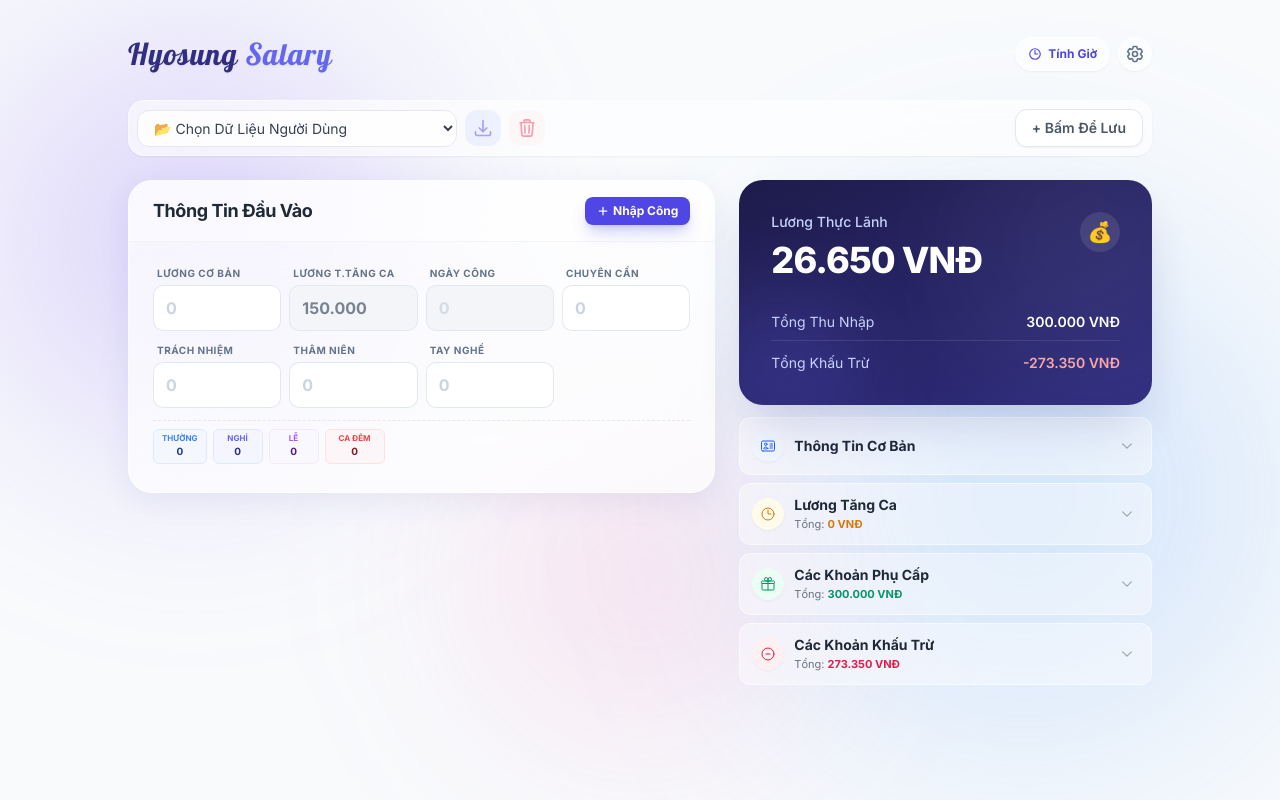
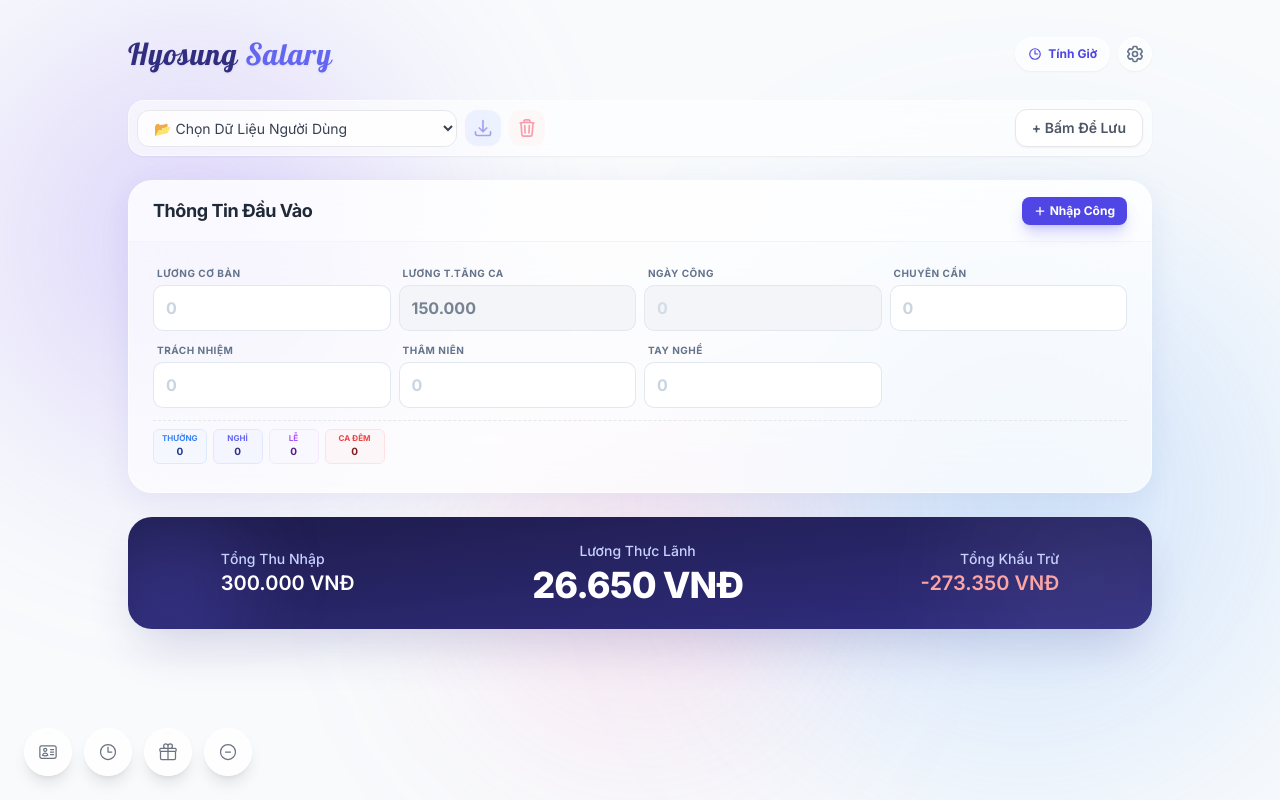
Before and after one commit to Sanbier/hyosungsalary, a React (Vite) app: page / in a window 1280 px wide. Built offline with nearby package versions, Linux system fonts and the light colour scheme.

Commit message:
Update from Studio

```diff
--- a/App.tsx
+++ b/App.tsx
@@ -102,8 +102,8 @@
         {/* BENTO GRID LAYOUT */}
         <div className="grid grid-cols-1 lg:grid-cols-12 gap-3 lg:gap-6">
 
-          {/* LEFT COLUMN: INPUTS (lg:col-span-7) */}
-          <div className="lg:col-span-7 space-y-3">
+          {/* LEFT COLUMN: INPUTS (lg:col-span-12) - Expanded to full width since details are floating */}
+          <div className="lg:col-span-12 space-y-3">
             <GlassCard
               title="Thông Tin Đầu Vào"
               action={
@@ -179,49 +179,38 @@
 
           </div>
 
-          {/* RIGHT COLUMN: RESULTS & DETAILS (lg:col-span-5) */}
-          <div className="lg:col-span-5 space-y-3">
-
-            {/* Desktop Sticky Summary */}
-            <div className="hidden lg:block sticky top-6 z-20">
-              <div className="relative overflow-hidden bg-gradient-to-br from-[#1e1b4b] to-[#312e81] rounded-3xl p-8 text-white shadow-2xl shadow-indigo-900/20">
+          {/* Desktop Summary Card - Kept for visual balance on large screens */}
+           <div className="hidden lg:block lg:col-span-12">
+              <div className="relative overflow-hidden bg-gradient-to-br from-[#1e1b4b] to-[#312e81] rounded-3xl p-6 text-white shadow-2xl shadow-indigo-900/20 flex justify-between items-center">
                  <div className="absolute top-0 right-0 w-64 h-64 bg-white/5 rounded-full blur-3xl -mr-16 -mt-16"></div>
                  <div className="absolute bottom-0 left-0 w-40 h-40 bg-indigo-500/20 rounded-full blur-2xl -ml-10 -mb-10"></div>
-                 <div className="relative z-10">
-                    <div className="flex justify-between items-start mb-8">
-                       <div>
+
+                 <div className="relative z-10 flex gap-10 items-center w-full justify-around">
+                     <div>
+                         <p className="text-indigo-200 text-sm font-medium">Tổng Thu Nhập</p>
+                         <span className="font-semibold text-xl">{formatVND(result.tongThuNhap)}</span>
+                     </div>
+                     <div className="text-center">
                          <p className="text-indigo-200 text-sm font-medium">Lương Thực Lãnh</p>
-                         <h2 className="text-4xl font-black mt-2 tracking-tight">{formatVND(result.thucLanh)}</h2>
-                       </div>
-                       <div className="w-10 h-10 bg-white/10 rounded-full flex items-center justify-center backdrop-blur-sm">
-                          <span className="text-xl">💰</span>
-                       </div>
-                    </div>
-
-                    <div className="space-y-3">
-                      <div className="flex justify-between text-sm border-b border-white/10 pb-2">
-                        <span className="text-indigo-200">Tổng Thu Nhập</span>
-                        <span className="font-semibold">{formatVND(result.tongThuNhap)}</span>
-                      </div>
-                      <div className="flex justify-between text-sm">
-                        <span className="text-indigo-200">Tổng Khấu Trừ</span>
-                        <span className="font-semibold text-red-300">-{formatVND(result.kt.tongKhauTru)}</span>
-                      </div>
-                    </div>
+                         <h2 className="text-4xl font-black mt-1 tracking-tight">{formatVND(result.thucLanh)}</h2>
+                     </div>
+                     <div className="text-right">
+                        <p className="text-indigo-200 text-sm font-medium">Tổng Khấu Trừ</p>
+                        <span className="font-semibold text-red-300 text-xl">-{formatVND(result.kt.tongKhauTru)}</span>
+                     </div>
                  </div>
               </div>
             </div>
-
-            {/* Detailed Breakdown */}
-            <SalaryDetails result={result} />
-          </div>
         </div>
       </div>
 
-      {/* Floating Result Bubble (Mobile Only) */}
+      {/* Floating Result Bubble (Mobile Only) - Keeps existing Logic */}
       <div className="lg:hidden">
         <FloatingResult value={result.thucLanh} />
       </div>
+
+      {/* NEW FLOATING SIDE TABS FOR DETAILS */}
+      <SalaryDetails result={result} />
 
       {/* Modals */}
       <TimesheetModal
--- a/components/SalaryDetails.tsx
+++ b/components/SalaryDetails.tsx
@@ -2,166 +2,188 @@
 import { CalculationResult } from '../types';
 import { formatVND } from '../utils/format';
 
-interface DetailSectionProps {
-  title: string;
-  icon: React.ReactNode;
-  total?: string;
-  totalLabel?: string;
-  accentColor: string;
-  children: React.ReactNode;
+interface SalaryDetailsProps {
+  result: CalculationResult;
 }
 
-const DetailSection: React.FC<DetailSectionProps> = ({
-  title,
-  icon,
-  total,
-  totalLabel,
-  accentColor,
-  children
-}) => {
-  const [isOpen, setIsOpen] = useState(false);
-
-  const colors: Record<string, any> = {
-    blue: { text: 'text-blue-600', bg: 'bg-blue-50', border: 'border-blue-500' },
-    amber: { text: 'text-amber-600', bg: 'bg-amber-50', border: 'border-amber-500' },
-    emerald: { text: 'text-emerald-600', bg: 'bg-emerald-50', border: 'border-emerald-500' },
-    rose: { text: 'text-rose-600', bg: 'bg-rose-50', border: 'border-rose-500' },
-  };
-
-  const theme = colors[accentColor] || colors.blue;
-
-  return (
-    <div className="bg-white/40 border border-white/50 rounded-xl mb-2 overflow-hidden transition-all hover:bg-white/60">
-      <div
-        onClick={() => setIsOpen(!isOpen)}
-        className="p-3 flex items-center justify-between cursor-pointer group"
-      >
-        <div className="flex items-center gap-2.5">
-          <div className={`w-8 h-8 rounded-full ${theme.bg} ${theme.text} flex items-center justify-center shadow-sm`}>
-            {icon}
-          </div>
-          <div className="flex flex-col">
-            <h3 className="font-bold text-gray-800 text-sm leading-tight">{title}</h3>
-            {total && (
-              <p className="text-[11px] text-gray-500 mt-0.5">
-                {totalLabel}: <span className={`font-bold ${theme.text}`}>{total}</span>
-              </p>
-            )}
-          </div>
-        </div>
-        <div className={`w-6 h-6 rounded-full flex items-center justify-center transition-all duration-300 ${isOpen ? 'bg-gray-100 rotate-180' : 'bg-transparent text-gray-400 group-hover:bg-white'}`}>
-           <svg xmlns="http://www.w3.org/2000/svg" fill="none" viewBox="0 0 24 24" strokeWidth={2} stroke="currentColor" className="w-3.5 h-3.5">
-            <path strokeLinecap="round" strokeLinejoin="round" d="m19.5 8.25-7.5 7.5-7.5-7.5" />
-          </svg>
-        </div>
-      </div>
-
-      <div className={`overflow-hidden transition-all duration-300 ease-in-out ${isOpen ? 'max-h-[800px] opacity-100' : 'max-h-0 opacity-0'}`}>
-        <div className="px-3 pb-3 pt-0">
-          <div className={`p-3 rounded-lg ${theme.bg} bg-opacity-30 border border-white/40 space-y-1.5 text-xs md:text-sm`}>
-             {children}
-          </div>
-        </div>
-      </div>
-    </div>
-  );
-};
-
 const Row = ({ label, value, highlight = false, isBold = false }: { label: string, value: string | number, highlight?: boolean, isBold?: boolean }) => (
-  <div className="flex justify-between items-center py-0.5">
-    <span className="text-gray-500 font-medium">{label}</span>
-    <span className={`${highlight ? 'text-indigo-600' : 'text-gray-800'} ${isBold ? 'font-bold' : 'font-semibold'}`}>
+  <div className="flex justify-between items-center py-1 border-b border-dashed border-gray-100 last:border-0">
+    <span className="text-gray-500 font-medium text-xs">{label}</span>
+    <span className={`text-sm ${highlight ? 'text-indigo-600' : 'text-gray-700'} ${isBold ? 'font-bold' : 'font-semibold'}`}>
       {value}
     </span>
   </div>
 );
 
-const Divider = () => <div className="h-px bg-gray-200/50 my-1.5"></div>;
-
-interface SalaryDetailsProps {
-  result: CalculationResult;
-}
+const DetailCard = ({ title, colorClass, children, onClose }: any) => (
+    // Changed: Positioned above the tabs (bottom + padding), aligned left
+    <div className="absolute bottom-[calc(100%+1rem)] left-0 w-[85vw] md:w-80 bg-white/90 backdrop-blur-xl border border-white/50 rounded-2xl shadow-xl animate-fade-in-scale origin-bottom-left overflow-hidden z-50">
+        <div className={`px-4 py-3 ${colorClass} bg-opacity-10 border-b border-gray-100 flex justify-between items-center`}>
+            <h3 className={`font-bold text-sm ${colorClass.replace('bg-', 'text-')}`}>{title}</h3>
+            <button onClick={(e) => { e.stopPropagation(); onClose(); }} className="text-gray-400 hover:text-gray-600">
+                <svg xmlns="http://www.w3.org/2000/svg" fill="none" viewBox="0 0 24 24" strokeWidth={2} stroke="currentColor" className="w-4 h-4">
+                    <path strokeLinecap="round" strokeLinejoin="round" d="M6 18 18 6M6 6l12 12" />
+                </svg>
+            </button>
+        </div>
+        <div className="p-4 space-y-1 max-h-[50vh] overflow-y-auto custom-scrollbar">
+            {children}
+        </div>
+    </div>
+);
 
 const SalaryDetails: React.FC<SalaryDetailsProps> = ({ result }) => {
-  return (
-    <div className="space-y-2">
+  const [activeTab, setActiveTab] = useState<string | null>(null);
 
-      {/* SECTION 2: BASIC INFO */}
-      <DetailSection
-        title="Thông Tin Cơ Bản"
-        accentColor="blue"
-        icon={<svg xmlns="http://www.w3.org/2000/svg" fill="none" viewBox="0 0 24 24" strokeWidth={1.5} stroke="currentColor" className="w-4 h-4"><path strokeLinecap="round" strokeLinejoin="round" d="M15 9h3.75M15 12h3.75M15 15h3.75M4.5 19.5h15a2.25 2.25 0 0 0 2.25-2.25V6.75A2.25 2.25 0 0 0 19.5 4.5h-15a2.25 2.25 0 0 0-2.25 2.25v10.5A2.25 2.25 0 0 0 4.5 19.5Zm6-10.125a1.875 1.875 0 1 1-3.75 0 1.875 1.875 0 0 1 3.75 0Zm1.294 6.336a6.721 6.721 0 0 1-3.17.789 6.721 6.721 0 0 1-3.168-.789 3.376 3.376 0 0 1 6.338 0Z" /></svg>}
-      >
+  const toggleTab = (id: string) => {
+    setActiveTab(prev => prev === id ? null : id);
+  };
+
+  const tabs = [
+    {
+        id: 'basic',
+        icon: <svg xmlns="http://www.w3.org/2000/svg" fill="none" viewBox="0 0 24 24" strokeWidth={1.5} stroke="currentColor" className="w-5 h-5"><path strokeLinecap="round" strokeLinejoin="round" d="M15 9h3.75M15 12h3.75M15 15h3.75M4.5 19.5h15a2.25 2.25 0 0 0 2.25-2.25V6.75A2.25 2.25 0 0 0 19.5 4.5h-15a2.25 2.25 0 0 0-2.25 2.25v10.5A2.25 2.25 0 0 0 4.5 19.5Zm6-10.125a1.875 1.875 0 1 1-3.75 0 1.875 1.875 0 0 1 3.75 0Zm1.294 6.336a6.721 6.721 0 0 1-3.17.789 6.721 6.721 0 0 1-3.168-.789 3.376 3.376 0 0 1 6.338 0Z" /></svg>,
+        color: 'bg-blue-500',
+        textColor: 'text-blue-600',
+        bgColor: 'bg-blue-50',
+        label: 'Cơ Bản',
+        content: (
+            <>
                 <Row label="Lương Cơ Bản" value={formatVND(result.ttcb.luongCoBan)} highlight />
                 <Row label="Ngày Làm Thực Tế" value={`${result.ttcb.ngayLamThucTe} ngày`} />
                 <Row label="Số Giờ Làm Việc" value={`${result.ttcb.soGioLamViec} giờ`} />
-        <Divider />
+                <div className="h-px bg-gray-200 my-2"></div>
                 <Row label="Tiền 1 Giờ Làm" value={formatVND(result.ttcb.tien1GioLam)} />
                 <Row label="Tiền 1 Ngày Làm" value={formatVND(result.ttcb.tien1NgayLam)} />
-        <Divider />
-        <Row label="Lương Thực Tế" value={formatVND(result.ttcb.luongThucTe)} highlight isBold />
-      </DetailSection>
+                <div className="mt-2 pt-2 bg-blue-50/50 rounded-lg p-2 text-center">
+                    <span className="text-xs text-blue-400 font-bold uppercase block">Lương Thực Tế</span>
+                    <span className="text-blue-700 font-bold text-lg">{formatVND(result.ttcb.luongThucTe)}</span>
+                </div>
+            </>
+        )
+    },
+    {
+        id: 'overtime',
+        icon: <svg xmlns="http://www.w3.org/2000/svg" fill="none" viewBox="0 0 24 24" strokeWidth={1.5} stroke="currentColor" className="w-5 h-5"><path strokeLinecap="round" strokeLinejoin="round" d="M12 6v6h4.5m4.5 0a9 9 0 1 1-18 0 9 9 0 0 1 18 0Z" /></svg>,
+        color: 'bg-amber-500',
+        textColor: 'text-amber-600',
+        bgColor: 'bg-amber-50',
+        label: 'Tăng Ca',
+        content: (
+            <>
+                <Row label="Lương Tính Tăng Ca" value={formatVND(result.tc.luongTinhTangCa)} highlight />
+                <Row label="Lương 1 Giờ (TC)" value={formatVND(result.tc.tien1GioTCBase)} />
 
-      {/* SECTION 3: OVERTIME */}
-      <DetailSection
-        title="Lương Tăng Ca"
-        accentColor="amber"
-        total={formatVND(result.tc.tongTienTangCa)}
-        totalLabel="Tổng"
-        icon={<svg xmlns="http://www.w3.org/2000/svg" fill="none" viewBox="0 0 24 24" strokeWidth={1.5} stroke="currentColor" className="w-4 h-4"><path strokeLinecap="round" strokeLinejoin="round" d="M12 6v6h4.5m4.5 0a9 9 0 1 1-18 0 9 9 0 0 1 18 0Z" /></svg>}
-      >
-        <Row label="Lương Tính Tăng Ca" value={formatVND(result.tc.luongTinhTangCa)} highlight />
-        <Row label="Lương 1 Giờ Làm" value={formatVND(result.tc.tien1GioTCBase)} />
-        <Divider />
-        <h4 className="text-[10px] font-bold text-gray-400 uppercase tracking-wider mb-1">Theo hệ số</h4>
-        <Row label="Thường (150%)" value={formatVND(result.tc.tienTCThuong)} />
-        <Row label="Ngày Nghỉ (200%)" value={formatVND(result.tc.tienTCNghi)} />
-        <Row label="Ngày Lễ (300%)" value={formatVND(result.tc.tienTCLe)} />
-        <Divider />
-        <h4 className="text-[10px] font-bold text-gray-400 uppercase tracking-wider mb-1">Phụ cấp Ca Đêm</h4>
-        <div className="grid grid-cols-2 gap-x-2">
+                <h4 className="text-[10px] font-bold text-gray-400 uppercase tracking-wider mt-3 mb-1">Theo hệ số</h4>
+                <Row label="Thường (1.5)" value={formatVND(result.tc.tienTCThuong)} />
+                <Row label="Ngày Nghỉ (2.0)" value={formatVND(result.tc.tienTCNghi)} />
+                <Row label="Ngày Lễ (3.0)" value={formatVND(result.tc.tienTCLe)} />
+
+                <h4 className="text-[10px] font-bold text-gray-400 uppercase tracking-wider mt-3 mb-1">Phụ cấp Ca Đêm</h4>
+                <div className="grid grid-cols-2 gap-x-4 gap-y-1">
                   <Row label="30%" value={formatVND(result.tc.tienCD30)} />
                   <Row label="50%" value={formatVND(result.tc.tienCD50)} />
                   <Row label="70%" value={formatVND(result.tc.tienCD70)} />
                   <Row label="90%" value={formatVND(result.tc.tienCD90)} />
                 </div>
-      </DetailSection>
-
-      {/* SECTION 4: ALLOWANCES */}
-      <DetailSection
-        title="Các Khoản Phụ Cấp"
-        accentColor="emerald"
-        total={formatVND(result.pc.tongPhuCap)}
-        totalLabel="Tổng"
-        icon={<svg xmlns="http://www.w3.org/2000/svg" fill="none" viewBox="0 0 24 24" strokeWidth={1.5} stroke="currentColor" className="w-4 h-4"><path strokeLinecap="round" strokeLinejoin="round" d="M21 11.25v8.25a1.5 1.5 0 0 1-1.5 1.5H4.5a1.5 1.5 0 0 1-1.5-1.5v-8.25M12 4.875A2.625 2.625 0 1 0 9.375 7.5H12m0-2.625V7.5m0-2.625A2.625 2.625 0 1 1 14.625 7.5H12m0 0V21m-8.625-9.75h17.25c.621 0 1.125-.504 1.125-1.125v-1.5c0-.621-.504-1.125-1.125-1.125H3.375c-.621 0-1.125.504-1.125 1.125v1.5c0 .621.504 1.125 1.125 1.125Z" /></svg>}
-      >
-        <Row label="Phụ cấp Trình Độ" value={formatVND(result.pc.pcTrinhDoCongThuc)} />
-        <Row label="Phụ cấp Trách Nhiệm" value={formatVND(result.pc.pcTrachNhiem)} />
-        <Row label="Phụ cấp Thâm Niên" value={formatVND(result.pc.pcThamNien)} />
-        <Row label="Phụ cấp Tay Nghề" value={formatVND(result.pc.pcTayNghe)} />
-        <Row label="Phụ cấp Chuyên Cần" value={formatVND(result.pc.pcChuyenCan)} highlight />
+                 <div className="mt-2 pt-2 bg-amber-50/50 rounded-lg p-2 text-center">
+                    <span className="text-xs text-amber-500 font-bold uppercase block">Tổng Tăng Ca</span>
+                    <span className="text-amber-700 font-bold text-lg">{formatVND(result.tc.tongTienTangCa)}</span>
+                </div>
+            </>
+        )
+    },
+    {
+        id: 'allowance',
+        icon: <svg xmlns="http://www.w3.org/2000/svg" fill="none" viewBox="0 0 24 24" strokeWidth={1.5} stroke="currentColor" className="w-5 h-5"><path strokeLinecap="round" strokeLinejoin="round" d="M21 11.25v8.25a1.5 1.5 0 0 1-1.5 1.5H4.5a1.5 1.5 0 0 1-1.5-1.5v-8.25M12 4.875A2.625 2.625 0 1 0 9.375 7.5H12m0-2.625V7.5m0-2.625A2.625 2.625 0 1 1 14.625 7.5H12m0 0V21m-8.625-9.75h17.25c.621 0 1.125-.504 1.125-1.125v-1.5c0-.621-.504-1.125-1.125-1.125H3.375c-.621 0-1.125.504-1.125 1.125v1.5c0 .621.504 1.125 1.125 1.125Z" /></svg>,
+        color: 'bg-emerald-500',
+        textColor: 'text-emerald-600',
+        bgColor: 'bg-emerald-50',
+        label: 'Phụ Cấp',
+        content: (
+            <>
+                <Row label="PC Trình Độ" value={formatVND(result.pc.pcTrinhDoCongThuc)} />
+                <Row label="PC Trách Nhiệm" value={formatVND(result.pc.pcTrachNhiem)} />
+                <Row label="PC Thâm Niên" value={formatVND(result.pc.pcThamNien)} />
+                <Row label="PC Tay Nghề" value={formatVND(result.pc.pcTayNghe)} />
+                <Row label="PC Chuyên Cần" value={formatVND(result.pc.pcChuyenCan)} highlight />
                 <Row label="Hỗ Trợ Đi Lại" value={formatVND(result.pc.pcDiLai)} />
                 <Row label="Tiền Thưởng" value={formatVND(result.pc.pcThuong)} />
-      </DetailSection>
-
-      {/* SECTION 5: DEDUCTIONS */}
-      <DetailSection
-        title="Các Khoản Khấu Trừ"
-        accentColor="rose"
-        total={formatVND(result.kt.tongKhauTru)}
-        totalLabel="Tổng"
-        icon={<svg xmlns="http://www.w3.org/2000/svg" fill="none" viewBox="0 0 24 24" strokeWidth={1.5} stroke="currentColor" className="w-4 h-4"><path strokeLinecap="round" strokeLinejoin="round" d="M15 12H9m12 0a9 9 0 1 1-18 0 9 9 0 0 1 18 0Z" /></svg>}
-      >
-        <div className="text-[10px] text-gray-400 italic mb-1.5 text-center">Bảo hiểm tính trên: {formatVND(result.kt.luongTinhBH)}</div>
+                <div className="mt-2 pt-2 bg-emerald-50/50 rounded-lg p-2 text-center">
+                    <span className="text-xs text-emerald-500 font-bold uppercase block">Tổng Phụ Cấp</span>
+                    <span className="text-emerald-700 font-bold text-lg">{formatVND(result.pc.tongPhuCap)}</span>
+                </div>
+            </>
+        )
+    },
+    {
+        id: 'deduction',
+        icon: <svg xmlns="http://www.w3.org/2000/svg" fill="none" viewBox="0 0 24 24" strokeWidth={1.5} stroke="currentColor" className="w-5 h-5"><path strokeLinecap="round" strokeLinejoin="round" d="M15 12H9m12 0a9 9 0 1 1-18 0 9 9 0 0 1 18 0Z" /></svg>,
+        color: 'bg-rose-500',
+        textColor: 'text-rose-600',
+        bgColor: 'bg-rose-50',
+        label: 'Khấu Trừ',
+        content: (
+            <>
+                <div className="text-[10px] text-gray-400 italic mb-1.5 text-center">BH tính trên: {formatVND(result.kt.luongTinhBH)}</div>
                 <Row label="BHYT (1.5%)" value={formatVND(result.kt.bhyt)} />
                 <Row label="BHTN (1%)" value={formatVND(result.kt.bhtn)} />
                 <Row label="BHXH (8%)" value={formatVND(result.kt.bhxh)} />
-        <Divider />
+                <div className="h-px bg-gray-200 my-2"></div>
                 <Row label="Phí Công Đoàn" value={formatVND(result.kt.phiCongDoan)} />
                 <Row label="Tiền Tiết Kiệm" value={formatVND(result.kt.tienTietKiem)} />
                 <Row label="Tiền Từ Thiện" value={formatVND(result.kt.tienTuThien)} />
-      </DetailSection>
+                <div className="mt-2 pt-2 bg-rose-50/50 rounded-lg p-2 text-center">
+                    <span className="text-xs text-rose-500 font-bold uppercase block">Tổng Khấu Trừ</span>
+                    <span className="text-rose-700 font-bold text-lg">{formatVND(result.kt.tongKhauTru)}</span>
+                </div>
+            </>
+        )
+    }
+  ];
 
+  return (
+    // Changed: left-4 (or left-6), flex-row to layout horizontally
+    <div className="fixed z-40 left-4 md:left-6 bottom-[calc(1.5rem+env(safe-area-inset-bottom))] flex flex-row gap-3 items-end pointer-events-none">
+        {tabs.map((tab) => {
+            const isActive = activeTab === tab.id;
+            return (
+                <div key={tab.id} className="relative pointer-events-auto flex flex-col items-center group">
+
+                    {/* Content Slide-up Card */}
+                    {isActive && (
+                        <DetailCard
+                            title={tab.label}
+                            colorClass={tab.bgColor}
+                            onClose={() => setActiveTab(null)}
+                        >
+                            {tab.content}
+                        </DetailCard>
+                    )}
+
+                    {/* Tab Button */}
+                    <button
+                        onClick={() => toggleTab(tab.id)}
+                        className={`
+                            relative w-12 h-12 rounded-full flex items-center justify-center shadow-lg transition-all duration-300
+                            ${isActive
+                                ? `${tab.color} text-white scale-110 shadow-${tab.color}/50`
+                                : 'bg-white/80 backdrop-blur-md text-gray-500 hover:bg-white border border-white/60 hover:scale-105'
+                            }
+                        `}
+                    >
+                        {tab.icon}
+                    </button>
+
+                    {/* Label tooltip (above button) - Only visible when NOT active */}
+                    {!isActive && (
+                        <span className="absolute bottom-full mb-2 bg-gray-800/80 backdrop-blur text-white text-[10px] font-bold py-1 px-2 rounded-md opacity-0 group-hover:opacity-100 transition-opacity whitespace-nowrap pointer-events-none">
+                            {tab.label}
+                        </span>
+                    )}
+                </div>
+            );
+        })}
     </div>
   );
 };
```
Lines whose indentation alone changed are shown as unchanged.
